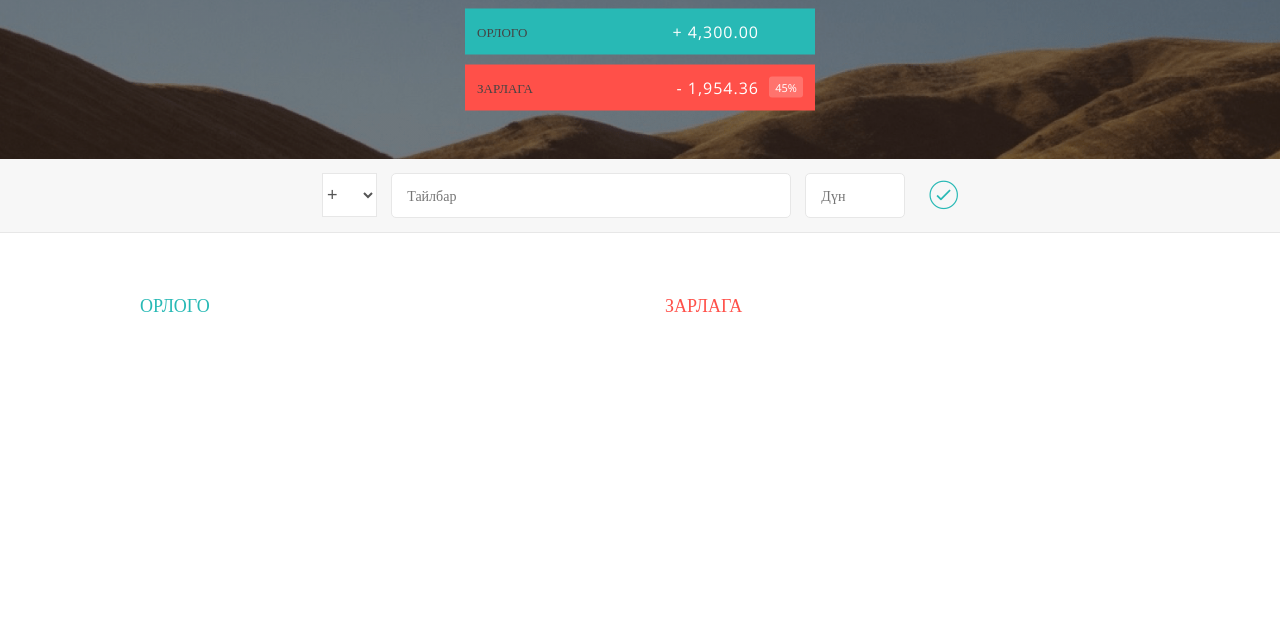
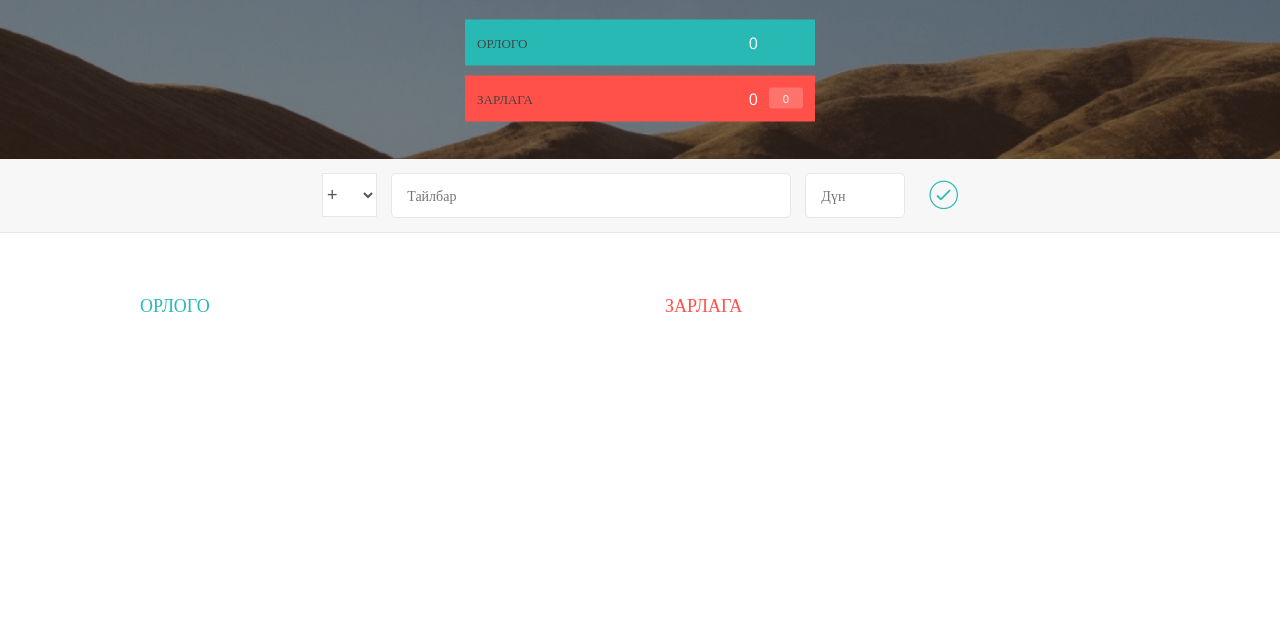
Before and after one commit to goldsun-mgl/Finance, a plain HTML site: page index.html in a window 1280 px wide. Shown: the part 161-800 px from the top of the page. Drawn offline with nearby package versions, Linux system fonts and the light colour scheme.

Commit message:
Tusviig delgetsend update hiih

```diff
--- a/app.js
+++ b/app.js
@@ -8,7 +8,11 @@ var uiController = (function() {
     listIncome: ".income__list",
     listExpense: ".expenses__list",
     // appcontroler-ийн клаас учраас үүнийг авах өөр функц бичих
-    addBtn: ".add__btn"
+    addBtn: ".add__btn",
+    tusuvLabel: ".budget__value",
+    incomeLabel: ".budget__income--value",
+    expenseLabel: ".budget__expenses--value",
+    percentageLabel: ".budget__expenses--percentage"
   };
     return {
       getInput: function() {
@@ -38,6 +42,17 @@ var uiController = (function() {
         //Курсорыг эхний бичлэгт авчрах
         fieldsArr[0].focus();
       },
+      // Төсвийг дэлгэц дээр харуулах
+      tusviigHaruulah: function(tusuv) {
+        document.querySelector(DOMstrings.tusuvLabel).textContent = tusuv.tusuv;
+        document.querySelector(DOMstrings.incomeLabel).textContent = tusuv.totalInc;
+        document.querySelector(DOMstrings.expenseLabel).textContent = tusuv.totalExp;
+        if(tusuv.huvi !== 0){
+          document.querySelector(DOMstrings.percentageLabel).textContent = tusuv.huvi + '%';
+        }else {
+          document.querySelector(DOMstrings.percentageLabel).textContent = tusuv.huvi;
+        }
+      },
       //Олж авсан өгөгдлүүдээ тохирох хэсэгт гаргах
       addListItem: function(item, type) {
         // Орлого,зарлагын элемтийг агуулсан html-ийг бэлтгэнэ
@@ -53,6 +68,7 @@ var uiController = (function() {
         html = html.replace('%id%', item.id);
         html = html.replace('$DESCRIPTION$', item.description);
         html = html.replace('$$Value', item.value);
+        //html = html.replace('%huvi%', financeController.tusviigAvah.data.huvi);
         //Бэлтгэсэн html-ээ DOM-руу хийж өгнө
         document.querySelector(list).insertAdjacentHTML('beforeend', html);
       }
@@ -147,7 +163,7 @@ var uiController = (function() {
       // 5.Эцсийн үлдгдэл тооцоог дэлгэцэнд гаргах
       var tusuv = financeController.tusviigAvah();
       // 6.
-      console.log(tusuv);
+      uiController.tusviigHaruulah(tusuv);
       }
     };
     var setupEventListeners = function() {
@@ -166,6 +182,12 @@ var uiController = (function() {
     return {
       init: function() {
         console.log("Программ эхэллээ.");
+        uiController.tusviigHaruulah({
+          tusuv: 0,
+          huvi: 0,
+          totalInc: 0,
+          totalExp: 0
+        });
         setupEventListeners();
       }
     };
--- a/index.html
+++ b/index.html
@@ -21,7 +21,7 @@
         <div class="budget__title">
           <span class="budget__title--month">Өрхийн санхүү</span>:
         </div>
-
+        <div>Үлдэгдэл:</div>
         <div class="budget__value">+ 2,345.64</div>
 
         <div class="budget__income clearfix">
```
